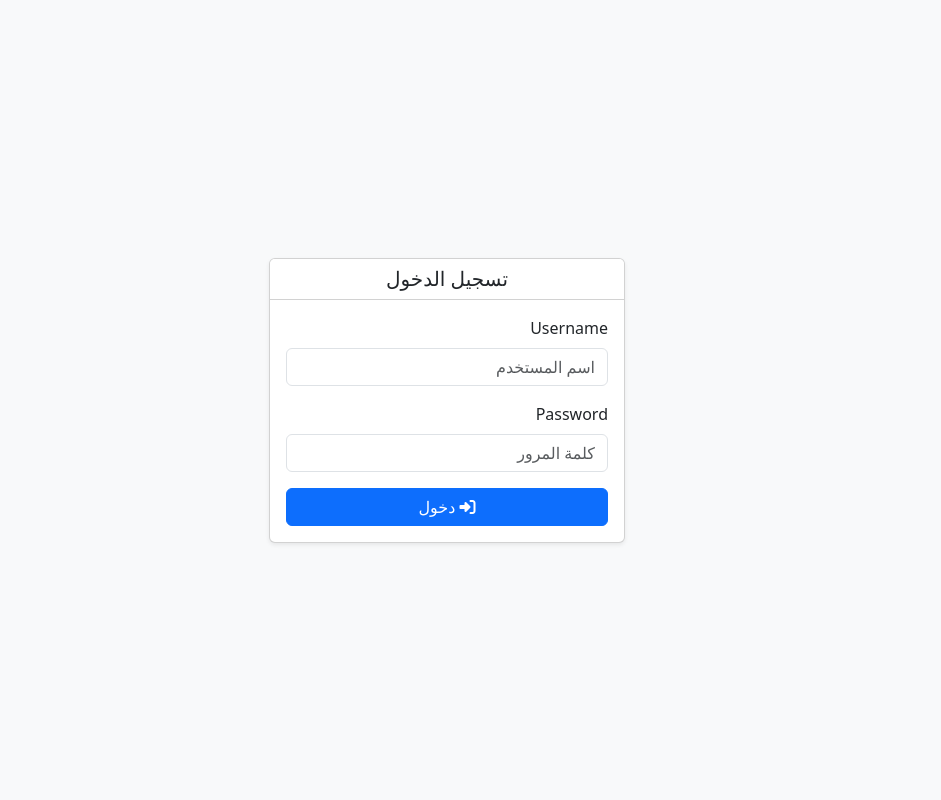
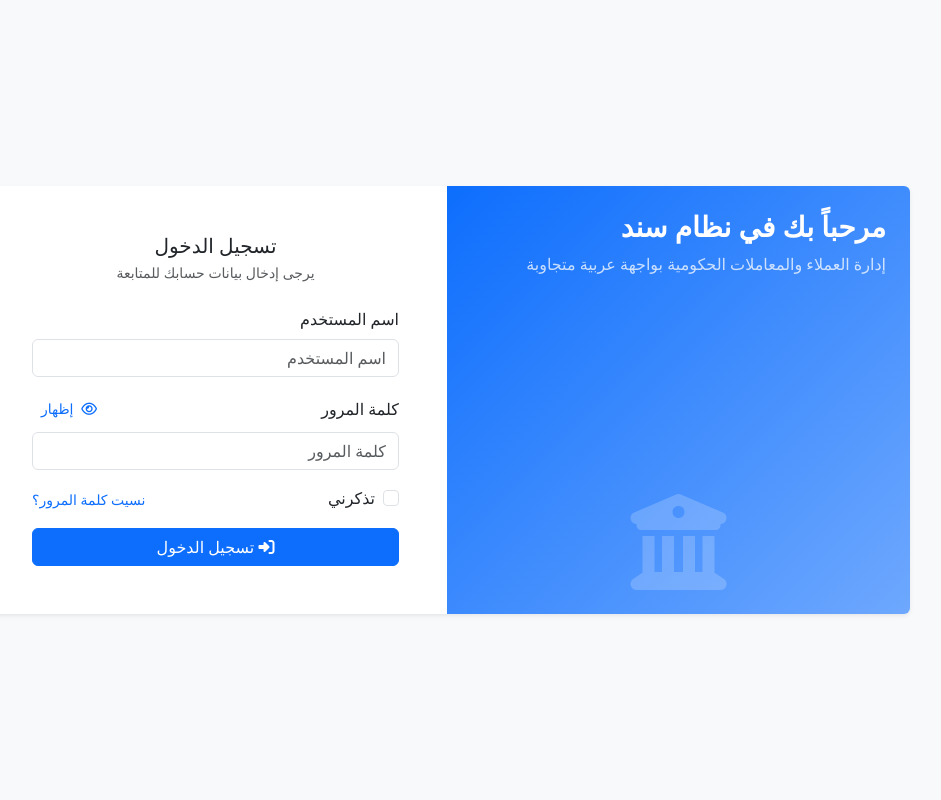
Before and after one commit to citybeachgulf-droid/sanad, a Flask app: page /auth/login in a window 1280 px wide. Shown: the whole page, without its empty margins (193-1134 px from the left). Run offline with Flask 3, Linux system fonts and the light colour scheme.

Commit message:
feat: Enhance login page with remember me and UI improvements (#6)
Co-authored-by: Cursor Agent <cursoragent@cursor.com>

```diff
--- a/sandak_flask_project/app/auth.py
+++ b/sandak_flask_project/app/auth.py
@@ -13,9 +13,9 @@ def login():
     if form.validate_on_submit():
         user = User.query.filter_by(username=form.username.data).first()
         if user and user.check_password(form.password.data):
-            login_user(user)
+            login_user(user, remember=bool(form.remember.data))
             return redirect(url_for('main.dashboard'))
-        flash('Invalid username or password')
+        flash('اسم المستخدم أو كلمة المرور غير صحيحة', 'danger')
     return render_template('login.html', form=form)
 
 
--- a/sandak_flask_project/app/forms.py
+++ b/sandak_flask_project/app/forms.py
@@ -1,11 +1,12 @@
 from flask_wtf import FlaskForm
-from wtforms import StringField, PasswordField, SubmitField, DecimalField, TextAreaField
+from wtforms import StringField, PasswordField, SubmitField, DecimalField, TextAreaField, BooleanField
 from wtforms.validators import DataRequired, Email, Optional
 
 class LoginForm(FlaskForm):
-    username = StringField('Username', validators=[DataRequired()])
-    password = PasswordField('Password', validators=[DataRequired()])
-    submit = SubmitField('Sign In')
+    username = StringField('اسم المستخدم', validators=[DataRequired(message='الرجاء إدخال اسم المستخدم')])
+    password = PasswordField('كلمة المرور', validators=[DataRequired(message='الرجاء إدخال كلمة المرور')])
+    remember = BooleanField('تذكرني')
+    submit = SubmitField('تسجيل الدخول')
 
 
 class ClientForm(FlaskForm):
--- a/sandak_flask_project/app/templates/login.html
+++ b/sandak_flask_project/app/templates/login.html
@@ -3,19 +3,39 @@
   <head>
     <meta charset="utf-8">
     <meta name="viewport" content="width=device-width, initial-scale=1">
-    <title>تسجيل دخول</title>
+    <title>تسجيل الدخول</title>
     <link href="https://cdn.jsdelivr.net/npm/bootstrap@5.3.3/dist/css/bootstrap.rtl.min.css" rel="stylesheet">
     <link href="https://cdnjs.cloudflare.com/ajax/libs/font-awesome/6.5.2/css/all.min.css" rel="stylesheet">
+    <style>
+      body { min-height: 100vh; }
+      .login-illustration {
+        background: linear-gradient(135deg, #0d6efd 0%, #6ea8fe 100%);
+      }
+    </style>
   </head>
-  <body class="bg-light d-flex align-items-center" style="min-height:100vh;">
+  <body class="bg-light d-flex align-items-center">
     <div class="container">
       <div class="row justify-content-center">
-        <div class="col-md-5 col-lg-4">
-          <div class="card shadow-sm">
-            <div class="card-header bg-white text-center">
-              <h5 class="mb-0">تسجيل الدخول</h5>
+        <div class="col-lg-10">
+          <div class="card border-0 shadow-sm overflow-hidden">
+            <div class="row g-0">
+              <div class="col-lg-6 d-none d-lg-block login-illustration text-white p-4">
+                <div class="d-flex flex-column justify-content-between h-100">
+                  <div>
+                    <h3 class="fw-bold">مرحباً بك في نظام سند</h3>
+                    <p class="mb-0 opacity-75">إدارة العملاء والمعاملات الحكومية بواجهة عربية متجاوبة</p>
                   </div>
-            <div class="card-body">
+                  <div class="text-center">
+                    <i class="fa-solid fa-building-columns" style="font-size: 96px; opacity: .2;"></i>
+                  </div>
+                </div>
+              </div>
+              <div class="col-lg-6 p-4 p-lg-5 bg-white">
+                <div class="mb-4 text-center">
+                  <h5 class="mb-1">تسجيل الدخول</h5>
+                  <div class="text-muted small">يرجى إدخال بيانات حسابك للمتابعة</div>
+                </div>
+
                 {% with messages = get_flashed_messages(with_categories=true) %}
                   {% if messages %}
                     <div class="mb-3">
@@ -30,20 +50,36 @@
                   {{ form.hidden_tag() }}
                   <div class="mb-3">
                     <label class="form-label">{{ form.username.label.text }}</label>
-                  {{ form.username(class_='form-control', placeholder='اسم المستخدم') }}
+                    {{ form.username(class_='form-control', placeholder='اسم المستخدم', autocomplete='username') }}
                     {% if form.username.errors %}
                       <div class="invalid-feedback d-block">{{ form.username.errors[0] }}</div>
                     {% endif %}
                   </div>
                   <div class="mb-3">
-                  <label class="form-label">{{ form.password.label.text }}</label>
-                  {{ form.password(class_='form-control', placeholder='كلمة المرور') }}
+                    <label class="form-label d-flex justify-content-between align-items-center">
+                      <span>{{ form.password.label.text }}</span>
+                      <button class="btn btn-link btn-sm text-decoration-none" type="button" id="togglePassword">
+                        <i class="fa-regular fa-eye"></i>
+                        <span class="ms-1">إظهار</span>
+                      </button>
+                    </label>
+                    {{ form.password(class_='form-control', placeholder='كلمة المرور', autocomplete='current-password', id='passwordField') }}
                     {% if form.password.errors %}
                       <div class="invalid-feedback d-block">{{ form.password.errors[0] }}</div>
                     {% endif %}
                   </div>
+                  <div class="d-flex justify-content-between align-items-center mb-3">
+                    <div class="form-check">
+                      {{ form.remember(class_='form-check-input', id='rememberMe') }}
+                      <label class="form-check-label" for="rememberMe">تذكرني</label>
+                    </div>
+                    <a class="small text-decoration-none disabled" href="#" tabindex="-1" aria-disabled="true">نسيت كلمة المرور؟</a>
+                  </div>
                   <div class="d-grid">
-                  <button type="submit" class="btn btn-primary"><i class="fa-solid fa-right-to-bracket"></i> دخول</button>
+                    <button type="submit" class="btn btn-primary">
+                      <i class="fa-solid fa-right-to-bracket"></i>
+                      {{ form.submit.label.text }}
+                    </button>
                   </div>
                 </form>
               </div>
@@ -51,6 +87,19 @@
           </div>
         </div>
       </div>
+    </div>
+    <script>
+      const toggle = document.getElementById('togglePassword');
+      const pwd = document.getElementById('passwordField');
+      if (toggle && pwd) {
+        toggle.addEventListener('click', function () {
+          const isText = pwd.getAttribute('type') === 'text';
+          pwd.setAttribute('type', isText ? 'password' : 'text');
+          this.querySelector('i').className = isText ? 'fa-regular fa-eye' : 'fa-regular fa-eye-slash';
+          this.querySelector('span').textContent = isText ? 'إظهار' : 'إخفاء';
+        });
+      }
+    </script>
     <script src="https://cdn.jsdelivr.net/npm/bootstrap@5.3.3/dist/js/bootstrap.bundle.min.js"></script>
   </body>
 </html>
```
Lines whose indentation alone changed are shown as unchanged.
